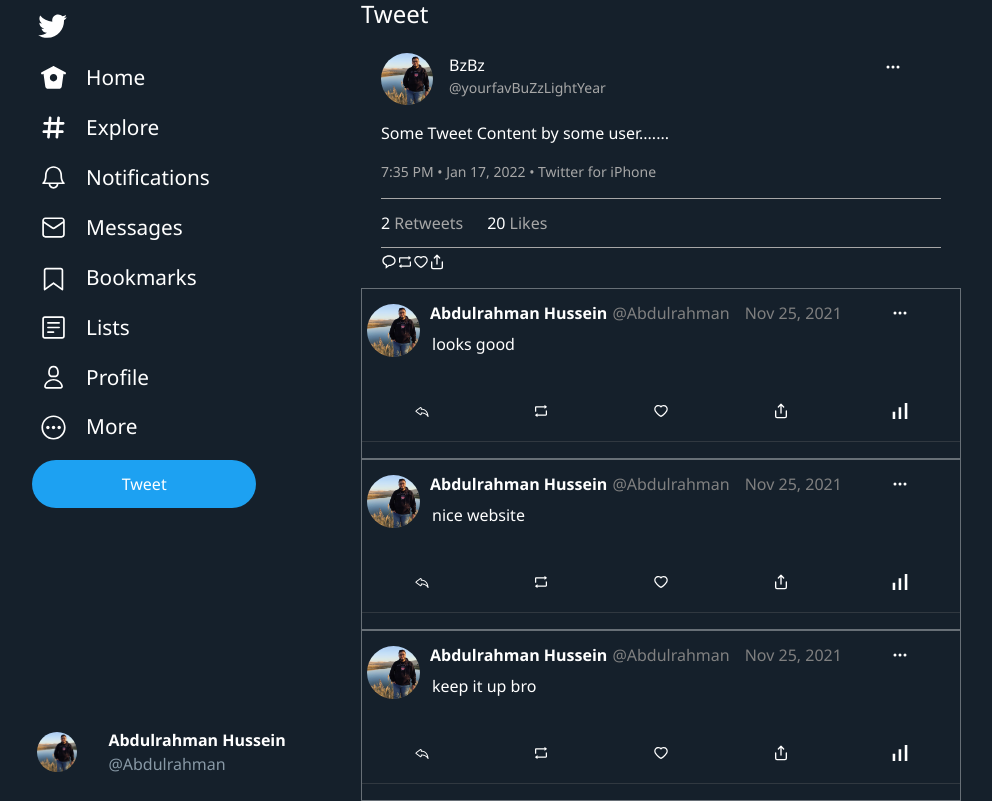
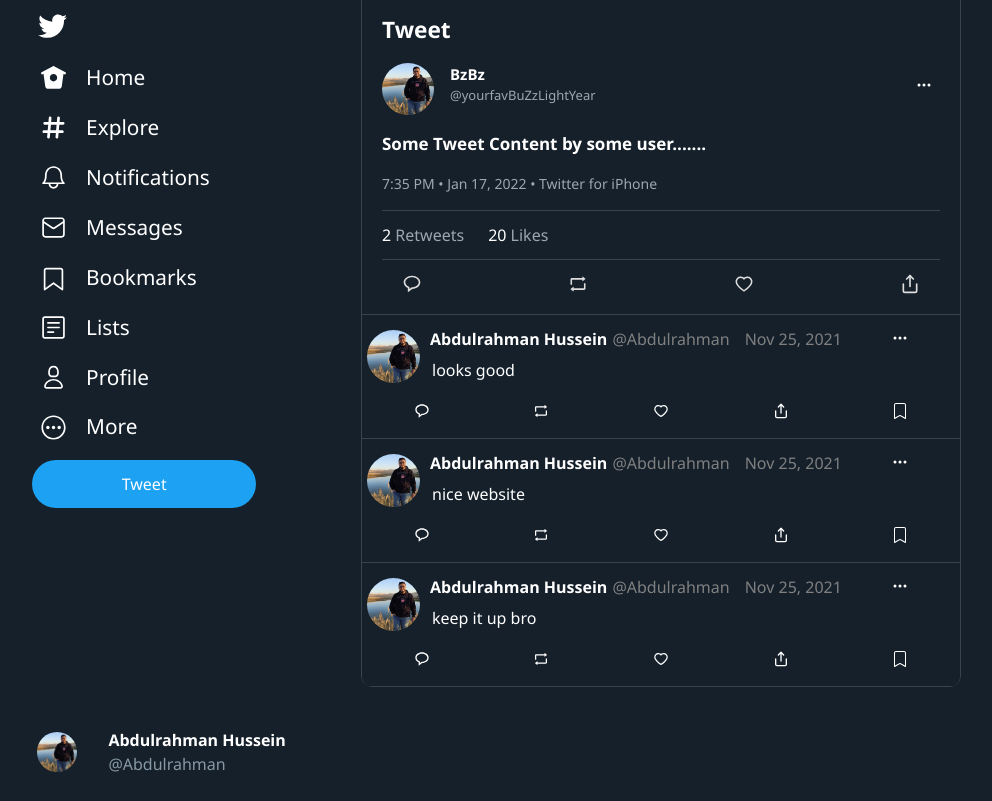
Before and after one commit to AbdoH7/Twitter-Clone, a React (Create React App) app: page /tweet/1 in a window 1280 px wide. Shown: the top 801 px of the page, without its empty margins (39-1031 px from the left). Built offline with nearby package versions, Linux system fonts and the light colour scheme.

Commit message:
commit on abdo

```diff
--- a/src/components/ExpandedTweet/expandedTweet.jsx
+++ b/src/components/ExpandedTweet/expandedTweet.jsx
@@ -28,8 +28,9 @@
     return (
         <div>
 
-            <h4>Tweet</h4>
+
             <div className='tweet-wrapper'>
+                <h4 className="title-view">Tweet</h4>
                 <div className="tweet-content">
                     <div className="tweet-header">
                         <div className="tweet-user-info">
@@ -39,7 +40,7 @@
                                 <p className="user-name">@yourfavBuZzLightYear</p>
                             </div>
                         </div>
-                        <div className="tweet-actions-toggle"><BsThreeDots/></div>
+                        <div className="tweet-actions-toggle"><button><BsThreeDots/></button></div>
                     </div>
                     <div className="tweet-body">
                         <p>Some Tweet Content by some user.......</p>
@@ -48,15 +49,15 @@
                 </div>
                 <div className="tweet-statistics">
                     <div className="retweets-statistics">
-                        <span >2 <span style={{color: "#a7a7a7"}}>Retweets</span></span>
-                        <span className="tweet-likes" >20 <span style={{color: "#a7a7a7"}}>Likes</span></span>
+                        <span >2 <span style={{color: "#9ca7b0"}}>Retweets</span></span>
+                        <span className="tweet-likes" >20 <span style={{color: "#9ca7b0"}}>Likes</span></span>
                     </div>
                 </div>
                 <div className="tweet-controls">
-                    <BiMessageRounded/>
-                    <AiOutlineRetweet/>
-                    <AiOutlineHeart/>
-                    <FiShare/>
+                    <button><BiMessageRounded/></button>
+                    <button><AiOutlineRetweet/></button>
+                    <button><AiOutlineHeart/></button>
+                    <button><FiShare/></button>
                 </div>
             </div>
             {/* <div style={{ display: "flex", marginTop: "10px" }} >
@@ -77,9 +78,9 @@
             </div> */}
 
 
-
-
-            {replies.map((t)=>(<TweetBlock tweet={t}/>))}
+            <div className="replies-container">
+                {replies.map((t)=>(<TweetBlock tweet={t}/>))}
+            </div>
         </div>
     )
 }
--- a/src/components/ExpandedTweet/expandedTweet.scss
+++ b/src/components/ExpandedTweet/expandedTweet.scss
@@ -1,23 +1,37 @@
+$gray-tone : rgb(56, 68, 77);
+$gray-text: #9ca7b0;
+
 p{
     margin: 0 !important;
     padding: 0 !important;
 }
-.tweet-wrapper{
+
+//MARK: -Top Tweet wrapper
+.tweet-wrapper {
     width: 100%;
     padding: 16px 20px;
+    padding-bottom: 8px;
+    border-left: 0.1px solid $gray-tone;
+    border-right: 0.1px solid $gray-tone;
 
-    .tweet-content{
-        .tweet-header{
+    .title-view{
+        font-size: 17pt;
+        font-weight: bold;
+        margin-bottom: 20px;
+    }
+
+    .tweet-content {
+        .tweet-header {
             height: 52px;
             overflow: hidden;
 
-            .tweet-user-info{
+            .tweet-user-info {
                 float: left;
                 width: 90%;
 
-                .avatar{
+                .avatar {
                     float: left;
-                    background-color: cyan;
+                    background-color: rgb(255, 196, 0);
                     width: 52px;
                     height: 52px;
                     border-radius: 26px;
@@ -28,48 +42,93 @@
                     background-image: url("../../1.JPG");
                 }
 
-                .user-info{
+                .user-info {
                     float: left;
                     width: calc(100% - 52px - 16px);
                     margin-left: 16px;
 
+                    p.name {
+                        font-size: 15px;
+                        font-weight: bold;
+                    }
 
-                    p.user-name{
-                        font-size: 14px;
+                    p.user-name {
+                        font-size: 13px;
                         font-weight: 400;
-                        color: #a7a7a7;
+                        color: $gray-text;
                     }
+                }
+            }
+
+            .tweet-actions-toggle {
+                float: right;
+
+                button {
+                    color: white !important;
+                    padding: 8px;
                 }
             }
         }
 
 
-        .tweet-body{
+
+        .tweet-body {
             padding-top: 16px;
             padding-bottom: 8px;
+            font-size: 17px;
+            font-weight: bold;
         }
 
 
-        .tweet-info{
+        .tweet-info {
             padding: 8px 0px;
             padding-bottom: 16px;
-            border-bottom: 0.1px solid #a7a7a7;
+            border-bottom: 0.1px solid $gray-tone;
             font-size: 14px;
             font-weight: 400;
-            color: #a7a7a7;
+            color: $gray-text
         }
 
     }
 
 
 
-    .tweet-statistics{
+    .tweet-statistics {
         padding: 12px 0px;
-        border-bottom: 0.1px solid #a7a7a7;
+        border-bottom: 0.1px solid $gray-tone;
 
         .tweet-likes{
             margin-left: 24px;
         }
     }
 
+
+    .tweet-controls {
+        // text-align: center;
+        display: flex;
+        direction: row;
+        justify-content: space-between;
+        padding: 0px 12px;
+        // border-bottom: 0.1px solid $gray-tone;
+
+        button {
+            padding: 8px;
+            color: rgb(221, 221, 221);
+            font-size: 20px;
+            font-weight: 600;
+        }
+
+
+    }
 }
+
+
+//#MARK: Replieis Container....
+
+.replies-container{
+    border-left: 0.1px solid $gray-tone;
+    border-right: 0.1px solid $gray-tone;
+    border-top: 0.1px solid $gray-tone;
+    border-radius: 0 0 12px 12px;
+    overflow: hidden;
+}
--- a/src/components/tweet-block.jsx
+++ b/src/components/tweet-block.jsx
@@ -1,9 +1,11 @@
 import { useState, useContext } from "react";
 import { UserContext } from "../Contexts/userContext";
-import { BsReply, BsThreeDots } from "react-icons/bs";
+import { BsThreeDots, BsBookmark } from "react-icons/bs";
 import { AiOutlineRetweet, AiOutlineHeart, AiFillHeart } from "react-icons/ai";
 import { FiShare } from "react-icons/fi";
 import { SiSimpleanalytics } from "react-icons/si";
+import { BiMessageRounded } from "react-icons/bi";
+
 import AddComment from './addComment';
 import Popup from "reactjs-popup";
 import { useNavigate } from 'react-router-dom';
@@ -53,7 +55,7 @@
 
     return (
 
-        <div style={{ width: "100%", margin: "auto", marginBottom: "0", border: "1px solid #676F76" }} onClick={expandTweet}>
+        <div style={{ width: "100%", margin: "auto", marginBottom: "0"}} onClick={expandTweet}>
 
 
             <div style={{ display: "flex", marginTop: "10px" }} >
@@ -66,15 +68,15 @@
 
             </div>
             <div style={{ marginLeft: "70px", marginTop: "-30px" }}>
-                <p style={{ height: "65px" }}>{props.tweet.content}</p>
+                <p style={{ /* height: "65px" */ }}>{props.tweet.content}</p>
 
             </div>
-            <div id="buttons" style={{ display: " flex", justifyContent: "space-around", marginBottom: "20px" }}>
+            <div id="buttons" style={{ display: " flex", justifyContent: "space-around", paddingBottom: "16px", marginTop: "16px", borderBottom: "0.1px solid rgb(56, 68, 77)"}}>
 
 
                 <Popup
 
-                    trigger={<button style={{ border: "none" }} onClick={reply}><BsReply style={{ color: "white"}} /> </button>}
+                    trigger={<button style={{ border: "none" }} onClick={reply}><BiMessageRounded style={{ color: "white"}} /> </button>}
                     modal
                     contentStyle={{width:"600px", margin:"auto"}}
 
@@ -86,11 +88,11 @@
                 <button style={{ border: "none" }} onClick={isRetweeted}>{retweet ? <AiOutlineRetweet style={{ color: "green" }} /> : <AiOutlineRetweet style={{ color: "white" }} />}</button>
                 <button style={{ border: "none" }} onClick={isLiked}>{like ? <AiFillHeart style={{ color: "#F91880" }} /> : <AiOutlineHeart style={{ color: "white" }} />}</button>
                 <button style={{ border: "none" }} onClick={share}><FiShare style={{ color: "white" }} /></button>
-                <button style={{ border: "none" }} onClick={analytics}><SiSimpleanalytics style={{ color: "white" }} /></button>
+                <button style={{ border: "none" }} onClick={analytics}><BsBookmark style={{ color: "white" }} /></button>
 
 
             </div>
-            <hr style={{ color: "gray" }} />
+            {/* <hr style={{ color: "gray" }} /> */}
             {/* {addReply ? <AddComment setReply={setAddReply} tweet={tweet} /> : console.log("hi")} */}
         </div>
     );
```
Also changed, not shown: 1 other file (tests, documents, lock files or other folders).
